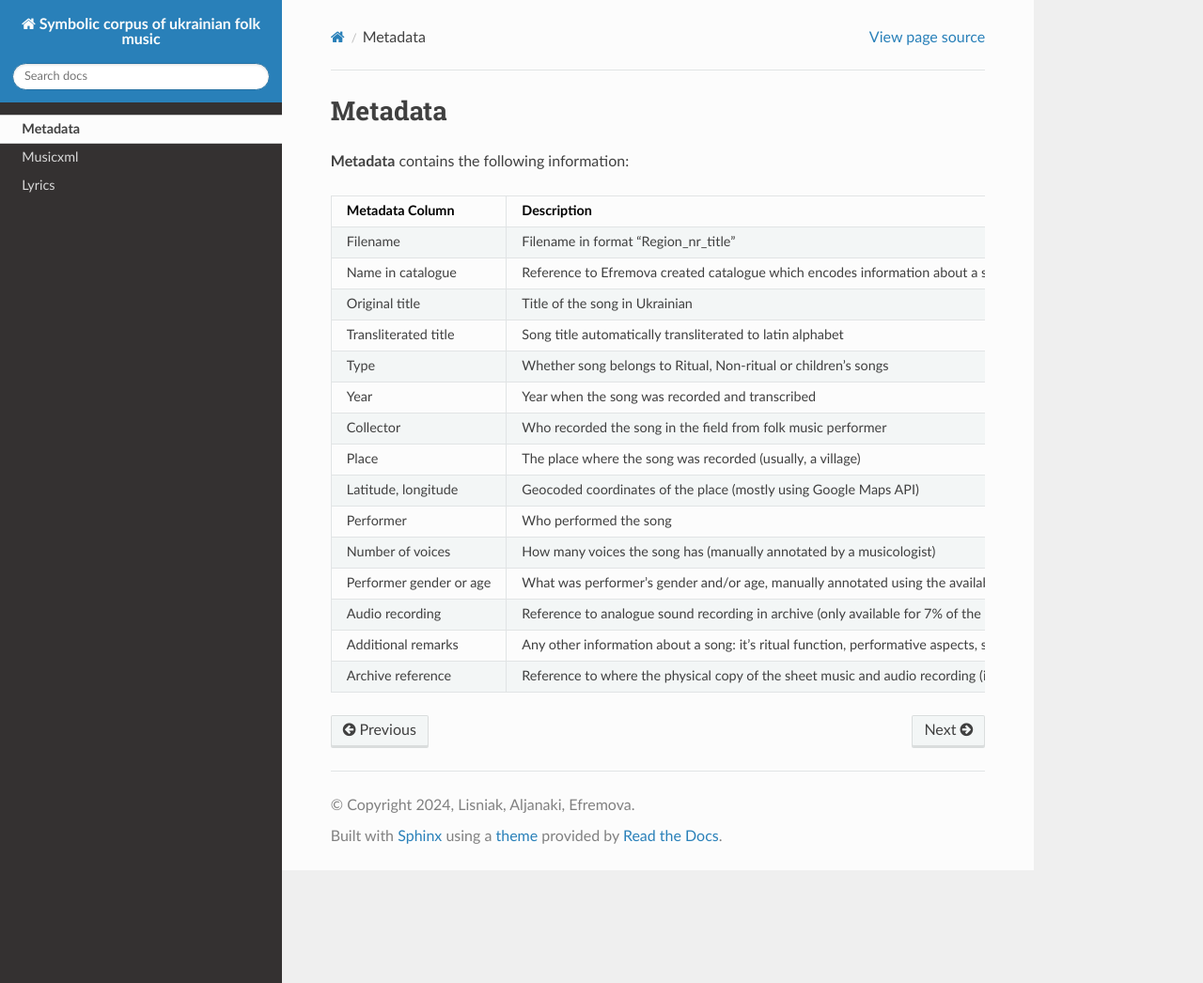
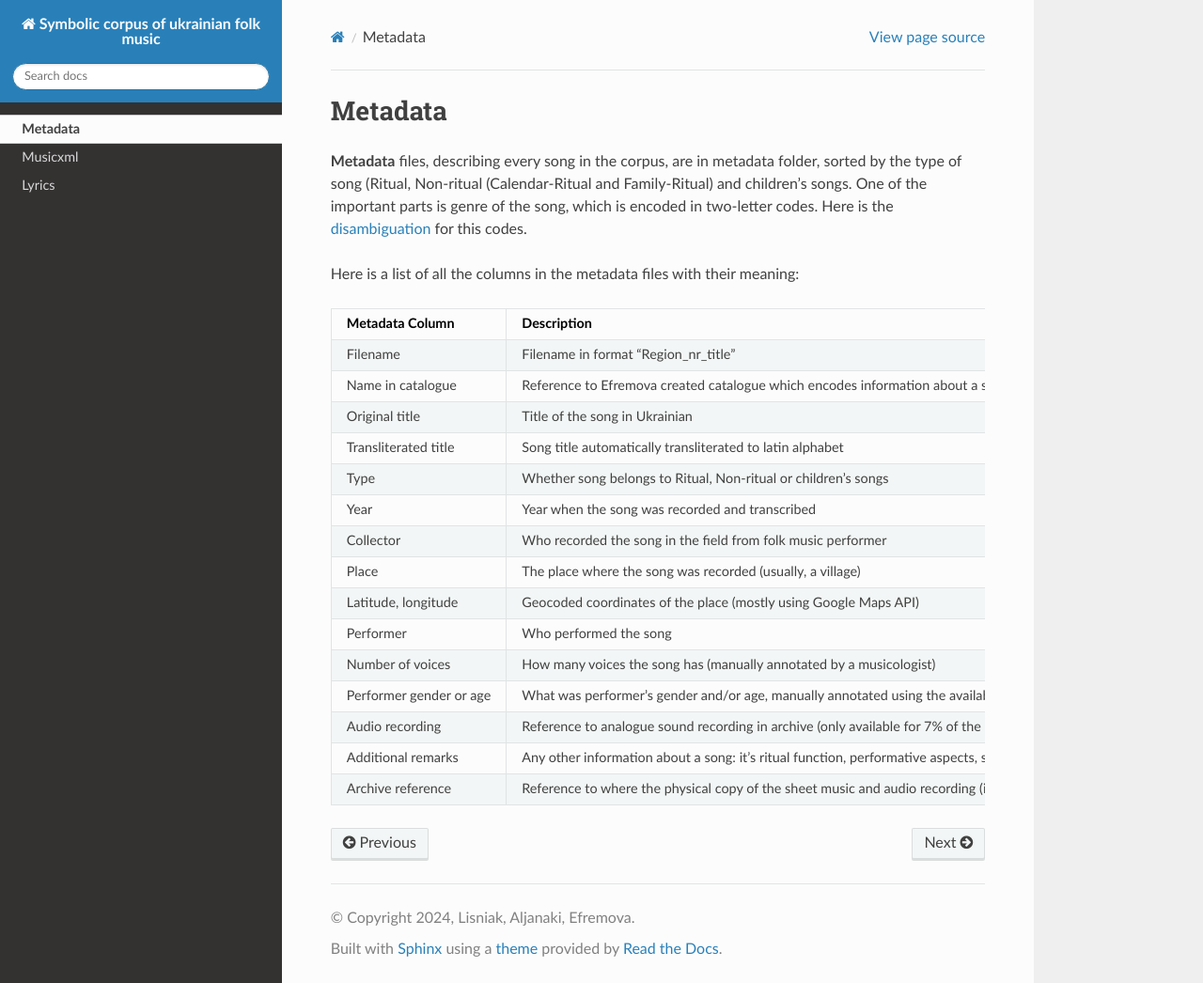
Before and after one commit to aljanaki/Symbolic_Corpus_Of_Ukrainian_Folk_Music, a Sphinx documentation site: the page built from docs/metadata.rst, in a window 1280 px wide and 1046 px high. Shown: the whole window at 94% size. Built offline with Sphinx 7.4.7 and the Read the Docs theme 3.1.0, drawn with Linux system fonts in a browser that asks for light colours.

Commit message:
add catalogue information

```diff
--- a/docs/metadata.rst
+++ b/docs/metadata.rst
@@ -1,7 +1,10 @@
 Metadata
 =====
 
-**Metadata** contains the following information:
+**Metadata** files, describing every song in the corpus, are in metadata folder, sorted by the type of song (Ritual, Non-ritual (Calendar-Ritual and Family-Ritual) and children's songs.
+One of the important parts is genre of the song, which is encoded in two-letter codes. Here is the `disambiguation <https://github.com/aljanaki/Symbolic_Corpus_Of_Ukrainian_Folk_Music/blob/main/docs/attachments/Catalogue%of%Ukrainian%Song%Folklore.pdf>`_ for this codes.
+
+Here is a list of all the columns in the metadata files with their meaning:
 
 
 .. list-table::
```
Also changed, not shown: 1 other file.
